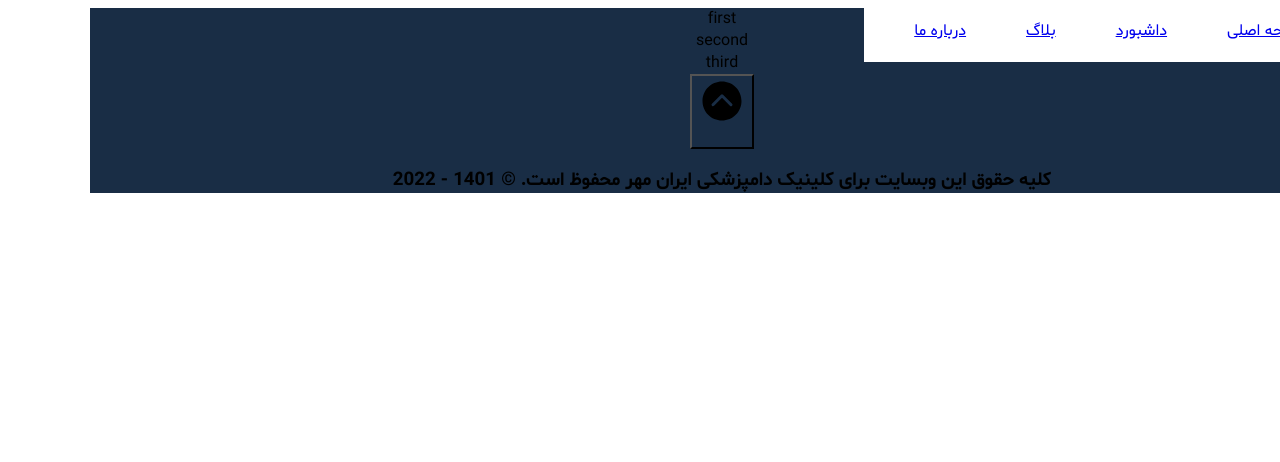
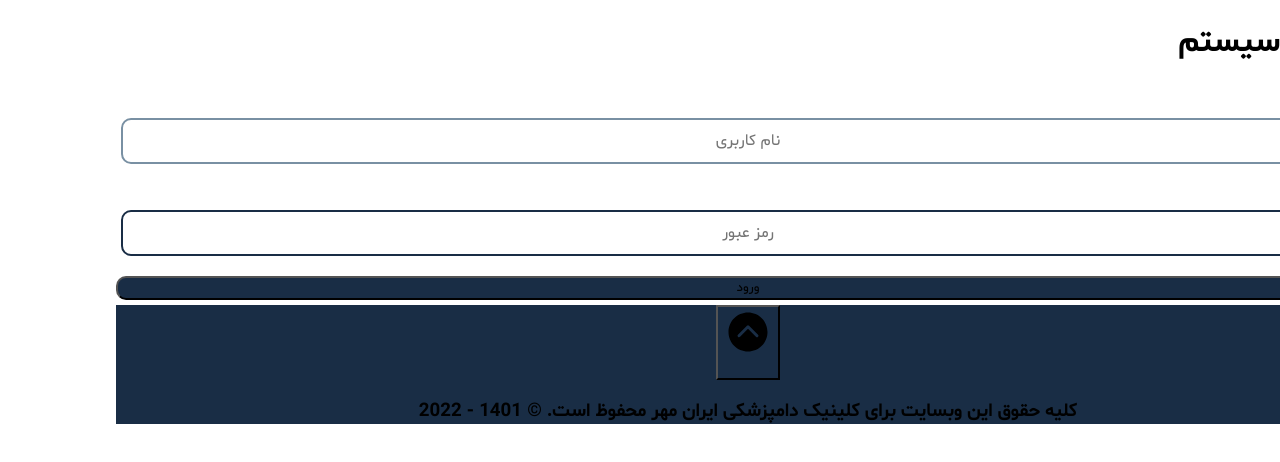
Before and after one commit to bparham76/iranmehr-react, a React (Create React App) app: page / in a window 1280 px wide. Shown: the top 462 px of the page. Built offline with nearby package versions, Linux system fonts and the light colour scheme.

Commit message:
remove navbar and blog section

```diff
--- a/src/App.js
+++ b/src/App.js
@@ -1,12 +1,12 @@
+// import Navbar from './components/Navbar'
 import Header from './components/Header'
-import Navbar from './components/Navbar'
 import Footer from './components/Footer'
 
-import Default from './pages/Default'
 import SignIn from './pages/SignIn'
 import NotFound from './pages/NotFound'
-import Blog from './pages/Blog'
-import About from './pages/About'
+// import Default from './pages/Default'
+// import Blog from './pages/Blog'
+// import About from './pages/About'
 
 import { BrowserRouter, Routes, Route } from 'react-router-dom'
 import { AnimatePresence } from 'framer-motion'
@@ -21,15 +21,17 @@ function App() {
   return (
     <>
       <BrowserRouter>
-        <Navbar />
+        {/* <Navbar /> */}
         <Header />
         <AnimatePresence>
           <div className='container mx-auto w-full min-h-screen'>
             <Routes>
-              <Route index element={<Default />} />
+              {/* <Route index element={<Default />} />
               <Route path='sign-in' element={<SignIn />} />
               <Route path='blog' element={<Blog />} />
-              <Route path='about' element={<About />} />
+              <Route path='about' element={<About />} /> */}
+              <Route path='sign-in' element={<SignIn />} />
+              <Route index element={<SignIn />} />
               <Route path='dashboard' element={<ProtectedRoute />}>
                 <Route index element={<Dashboard />} />
                 <Route path=':stage' element={<Dashboard />} />
--- a/src/components/Admin.jsx
+++ b/src/components/Admin.jsx
@@ -60,12 +60,12 @@ export default function Admin() {
       <button onClick={dashPatients} className='my-1 btn btn-block btn-primary'>
         مدیریت بیماران
       </button>
-      <button
+      {/* <button
         onClick={dashBlogSettings}
         className='my-1 btn btn-block btn-primary'
       >
         مدیریت بلاگ
-      </button>
+      </button> */}
       <button onClick={dashSettings} className='my-1 btn btn-block btn-primary'>
         تنظیمات سیستم
       </button>
--- a/src/components/Footer.jsx
+++ b/src/components/Footer.jsx
@@ -4,14 +4,14 @@ import { IoChevronUpCircle } from 'react-icons/io5'
 function Footer() {
   return (
     <div className='footer w-full m-0 p-0 text-white text-center flex flex-col gap-0'>
-      <div className='w-full flex m-0 p-5 justify-center items-center'>
+      {/* <div className='w-full flex m-0 p-5 justify-center items-center'>
         <div className='w-full grid md:grid-cols-3 gap-4 p-0 my-5'>
           <div className='p-2 md:p-5 lg:p-10'>first</div>
           <div className='p-2 md:p-5 lg:p-10'>second</div>
           <div className='p-2 md:p-5 lg:p-10'>third</div>
         </div>
-      </div>
-      <div className='w-full m-0 p-0'>
+      </div> */}
+      <div className='w-full m-0 p-0 pt-10'>
         <button onClick={() => window.scrollTo(0, 0)}>
           <IoChevronUpCircle />
         </button>
--- a/src/components/Header.jsx
+++ b/src/components/Header.jsx
@@ -1,7 +1,7 @@
 import React from 'react'
 
 function Header() {
-  return <div className='w-full p-2 m-0 h-[50px] md:h-[100px] bg-white'></div>
+  return <div className='w-full p-2 m-0 h-[10px] md:h-[20px]' style={{backgroundColor: 'var(--theme-color-1)'}}></div>
 }
 
 export default Header
```
